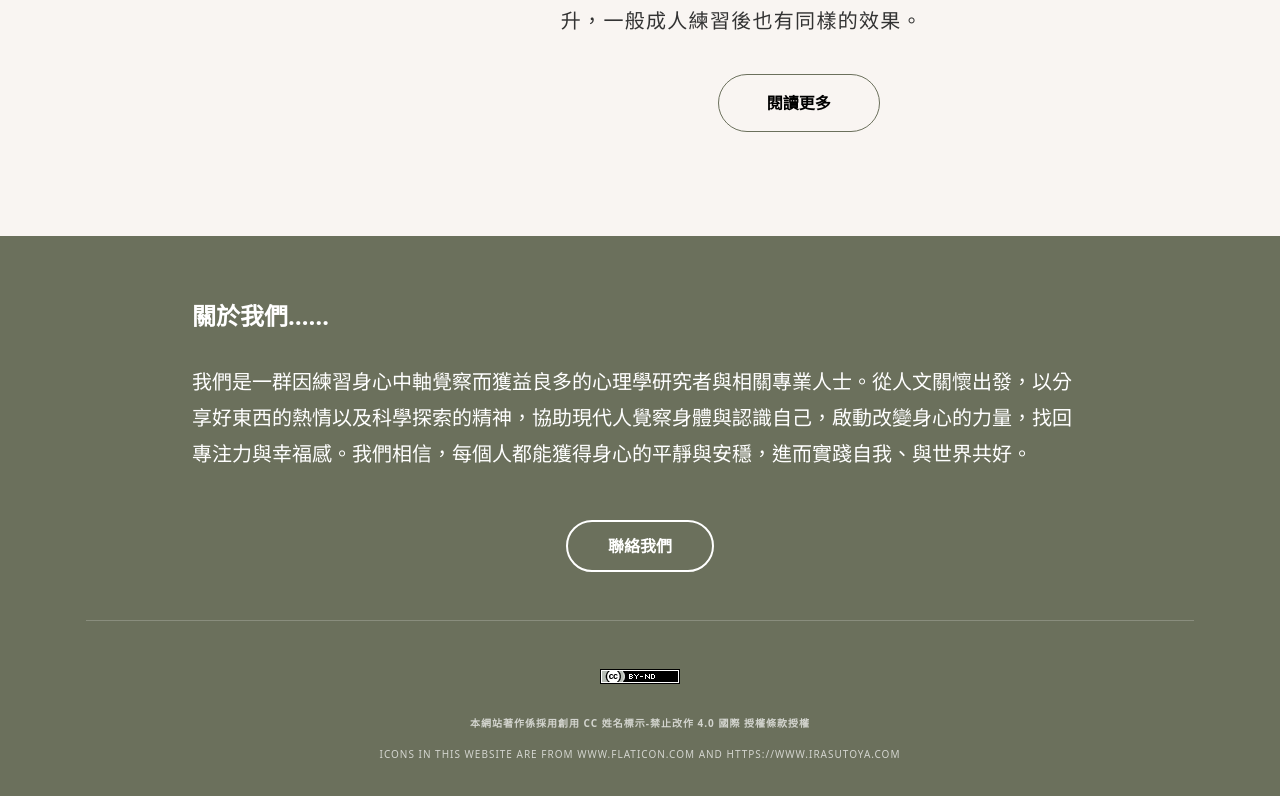
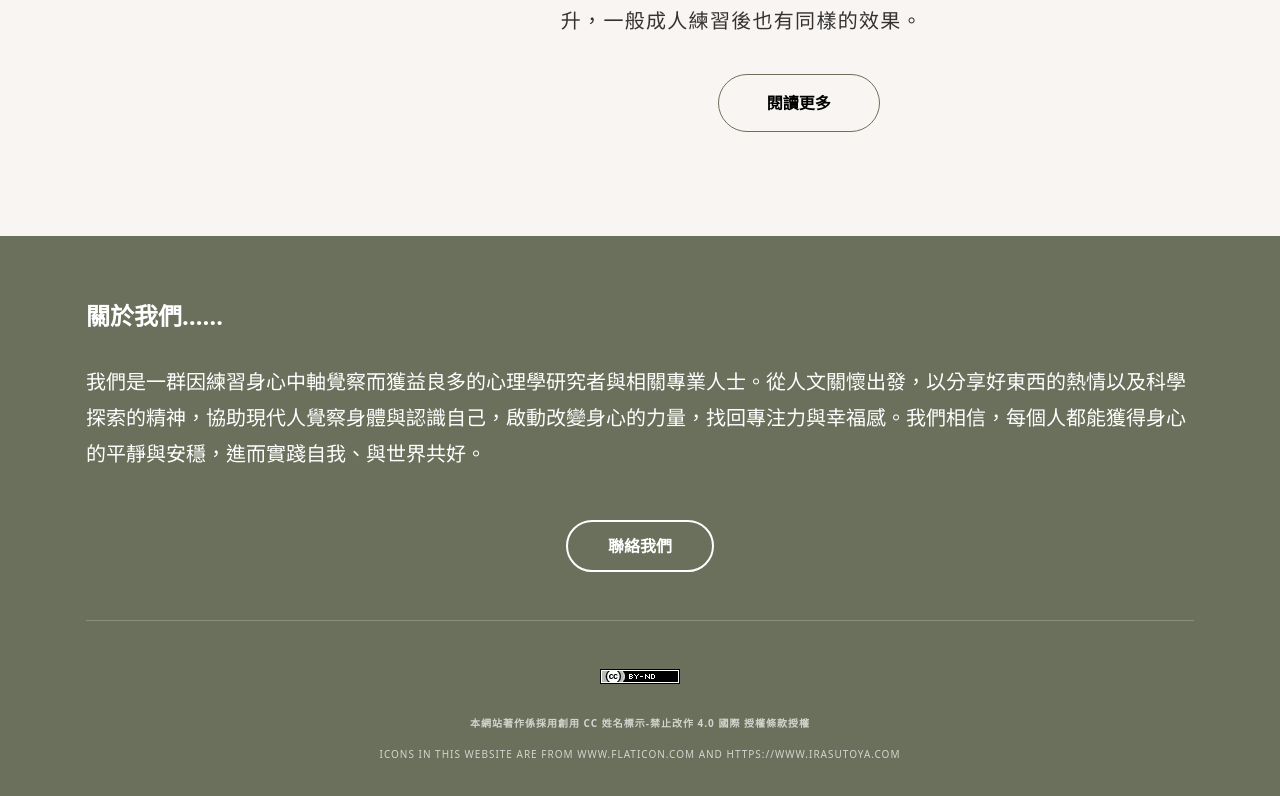
Before and after one commit to b10902118/bmaa.tw, a React (Vite) app: page / in a window 1280 px wide. Shown: the part 1390-2186 px from the top of the page. Built offline with nearby package versions, Linux system fonts and the light colour scheme.

Commit message:
adjust header footer max width

```diff
--- a/src/components/Footer.tsx
+++ b/src/components/Footer.tsx
@@ -1,8 +1,8 @@
 const Footer = () => {
   return (
     <footer className="bg-[#6B705C] text-white">
-      <div className="max-w-[1140px] mx-auto px-4 py-16">
-        <div className="max-w-4xl mx-auto space-y-8 mb-12">
+      <div className="max-w-[1140px] 2xl:max-w-[66%] mx-auto px-4 py-16">
+        <div className="mx-auto space-y-8 mb-12">
           <h3 className="text-2xl font-bold">關於我們……</h3>
           <p className="text-[20px] leading-[1.8] font-light">
             我們是一群因練習身心中軸覺察而獲益良多的心理學研究者與相關專業人士。從人文關懷出發，以分享好東西的熱情以及科學探索的精神，協助現代人覺察身體與認識自己，啟動改變身心的力量，找回專注力與幸福感。我們相信，每個人都能獲得身心的平靜與安穩，進而實踐自我、與世界共好。
--- a/src/components/Header.tsx
+++ b/src/components/Header.tsx
@@ -22,7 +22,7 @@ const Header = () => {
   const [isMenuOpen, setIsMenuOpen] = useState(false);
   return (
     <header className="fixed top-0 left-0 w-full z-[9999] bg-[#F9F5F2]/95 backdrop-blur-sm shadow-sm">
-      <div className="max-w-[1140px] mx-auto flex items-center justify-between px-4 py-3 lg:py-4">
+      <div className="max-w-[1140px] 2xl:max-w-[66%] mx-auto flex items-center justify-between px-4 py-3 lg:py-4">
         <div className="flex flex-col">
           <a
             href="/"
```
